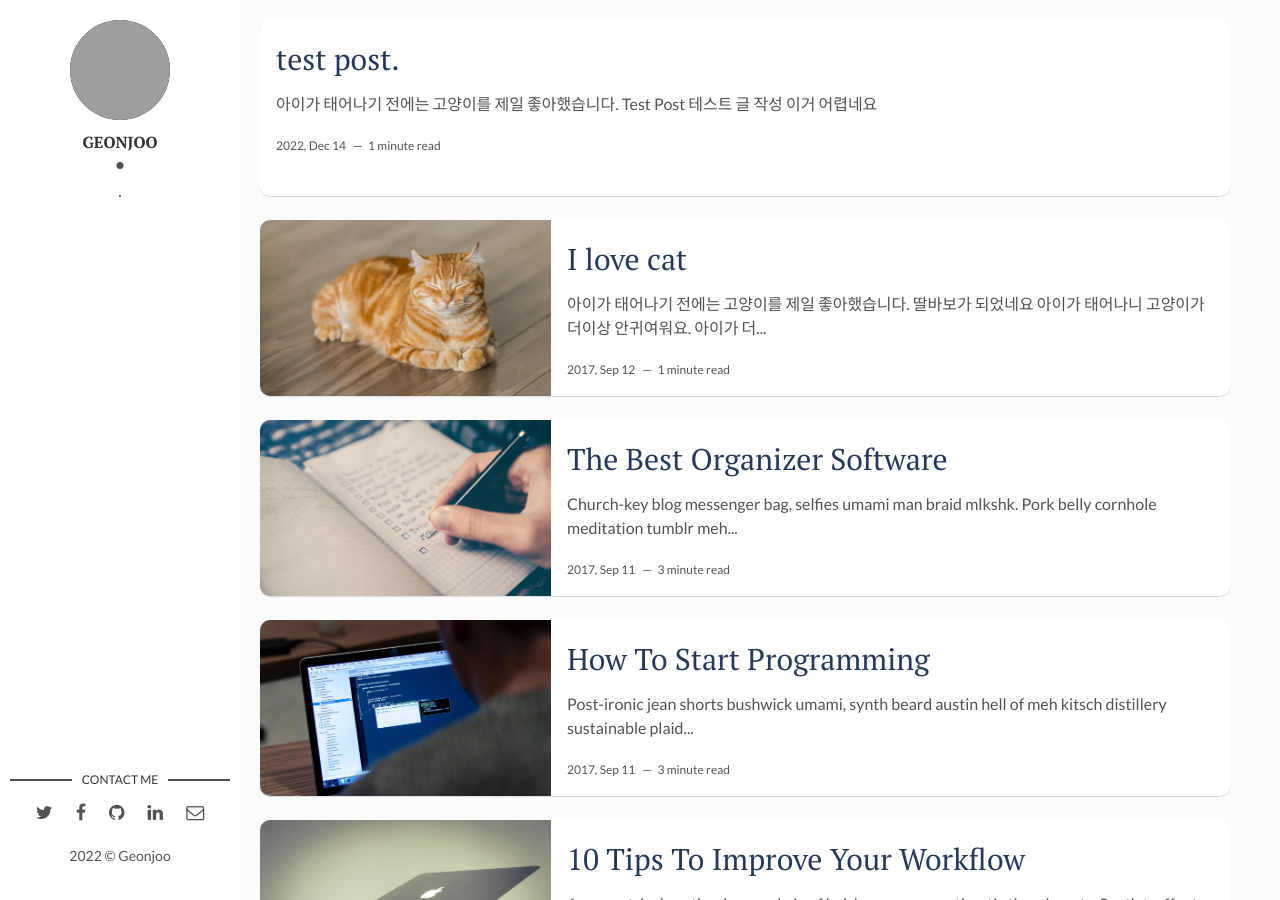
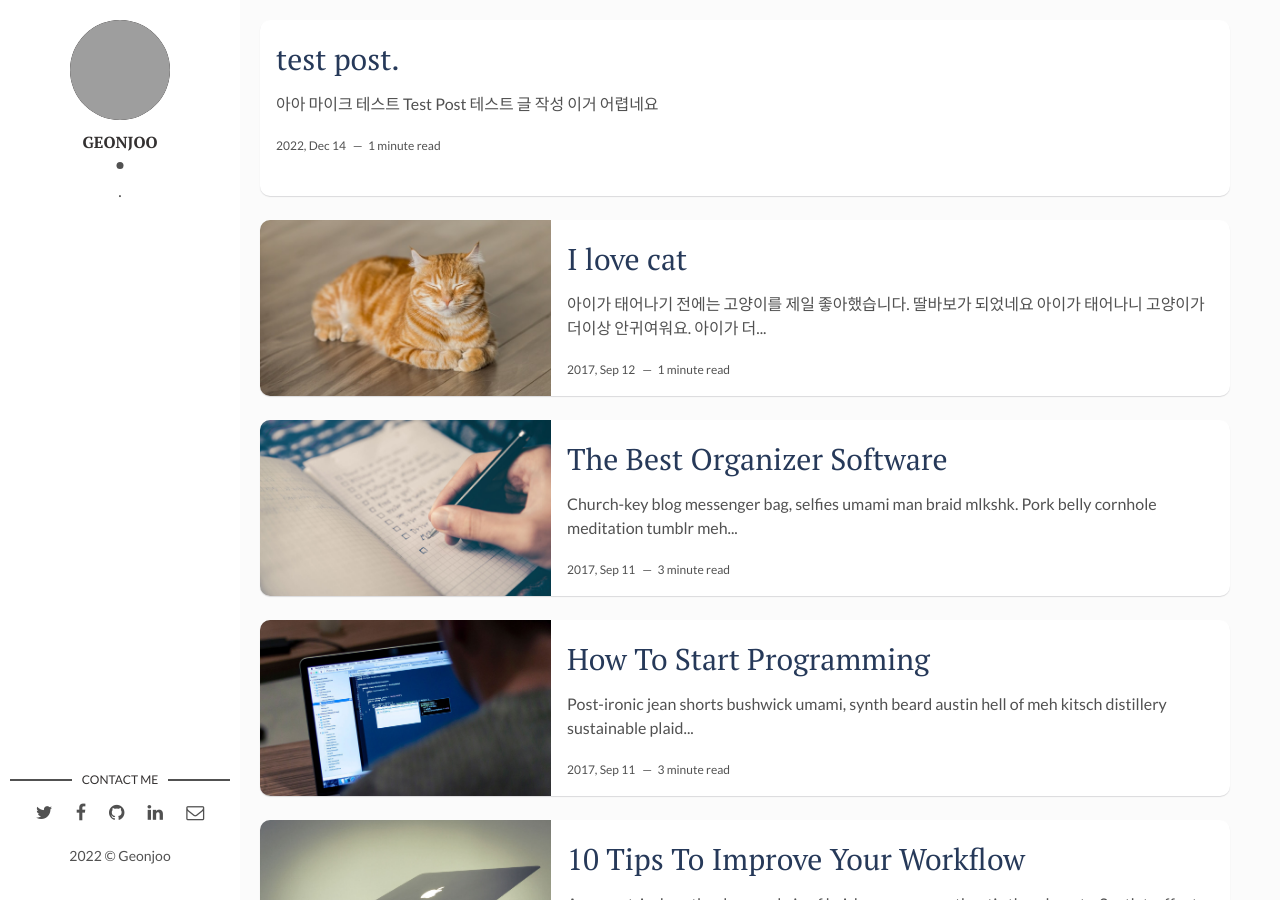
Before and after one commit to sandee-han/sandee-han.github.io, a Jekyll site: the page built from index.html, in a window 1280 px wide and 900 px high. Built offline with Jekyll 4.4.1, drawn with Linux system fonts in a browser that asks for light colours; the list of posts is cut into pages by our own code; grey boxes are pictures that could not be loaded.

Commit message:
Update 2022-12-14-test-post.markdown

```diff
--- a/_posts/2022-12-14-test-post.markdown
+++ b/_posts/2022-12-14-test-post.markdown
@@ -8,7 +8,7 @@ tags: []
 permalink: 'post/testpost/'
 ---
 
-아이가 태어나기 전에는 고양이를 제일 좋아했습니다.
+아아 마이크 테스트
 
 ## Test Post
 테스트 글 작성
```
